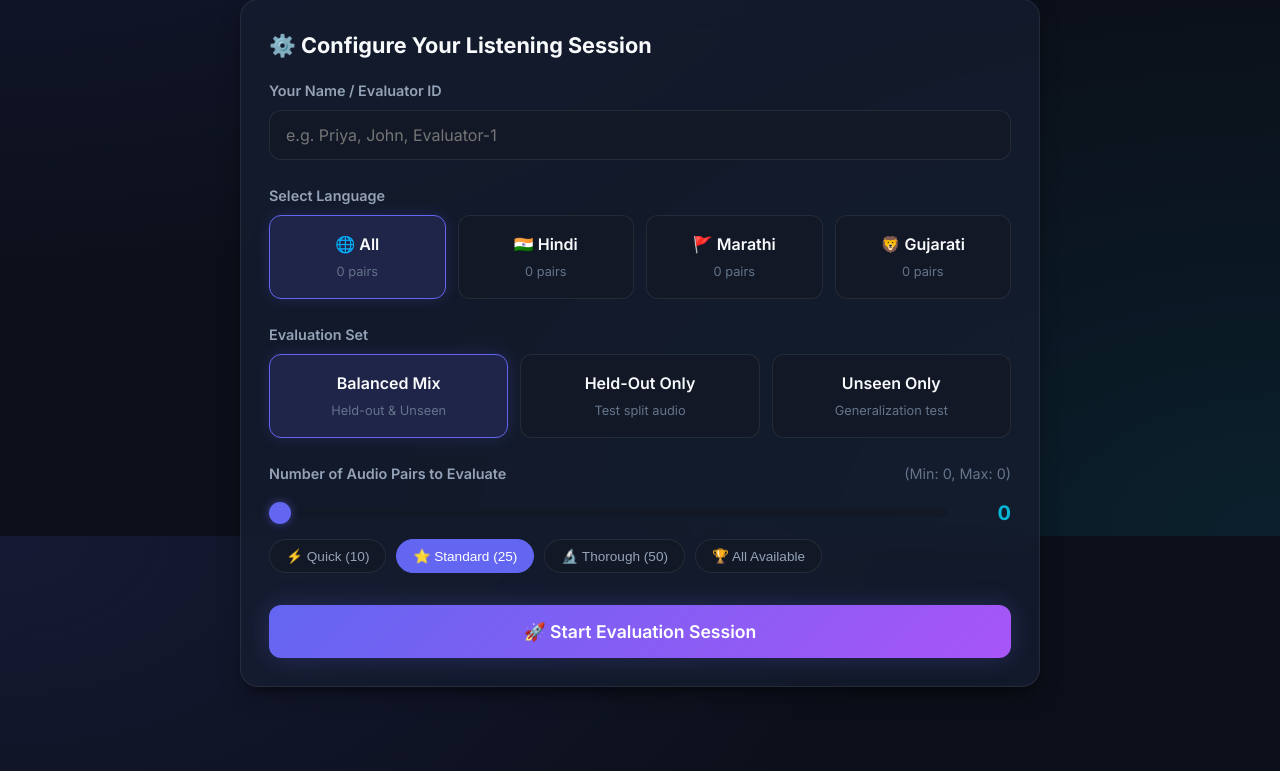
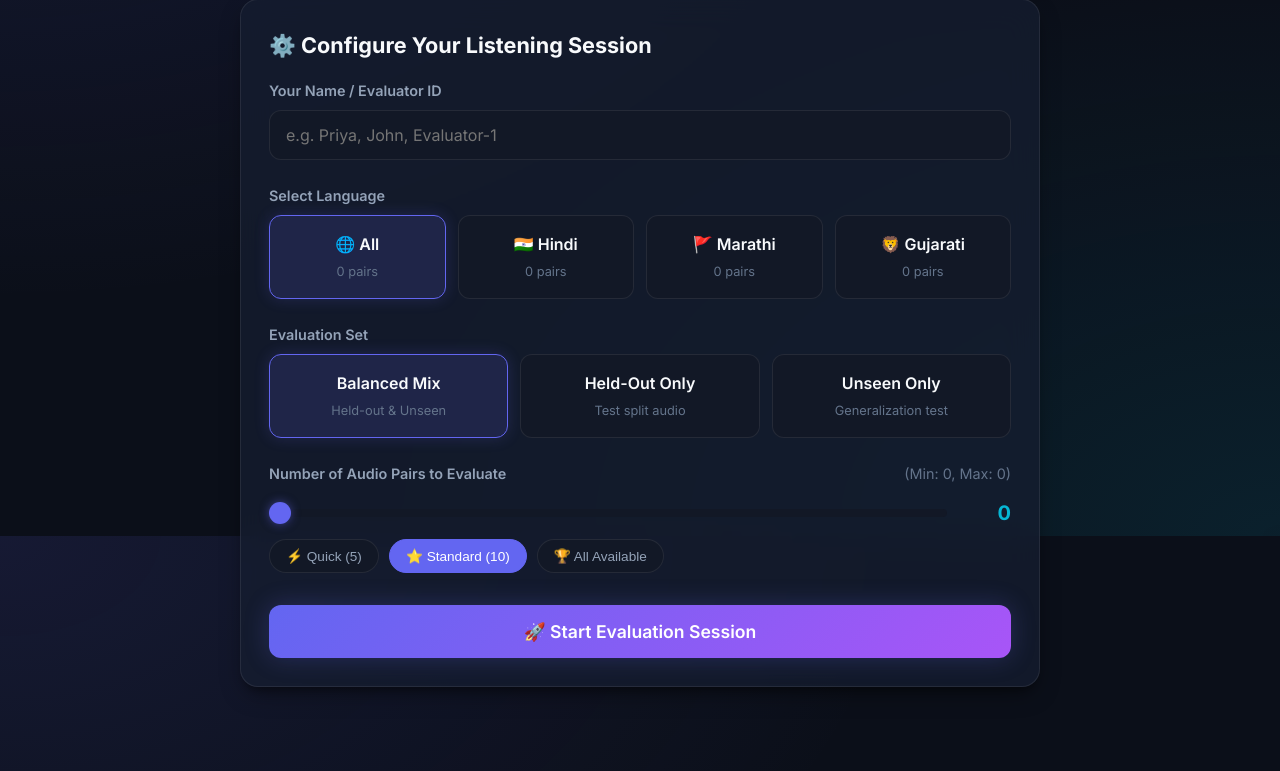
Before and after one commit to md-arshaq/Multilingual-g2p, a Flask app: page / in a window 1280 px wide. Shown: the part 264-1035 px from the top of the page. Run offline with Flask 3, Linux system fonts and the light colour scheme; data that the repository does not hold is empty.

Commit message:
feat: restrict evaluation and live demo presets strictly to short sentences (3-5 words max)

```diff
--- a/tts_app/app.py
+++ b/tts_app/app.py
@@ -137,7 +137,7 @@ def init_db():
 # ── Metadata & Sample Loader ──────────────────────────────────────────────────
 
 def load_all_sample_pairs():
-    """Load all synthesized sample pairs across all languages from inference metadata."""
+    """Load synthesized sample pairs across all languages, filtered to short sentences (at max 3-5 words)."""
     sample_pool = []
     for lang_code, cfg in LANG_CONFIGS.items():
         csv_path = cfg["metadata_csv"]
@@ -150,6 +150,12 @@ def load_all_sample_pairs():
                 baseline_wav = row.get("baseline_wav", "")
                 clustered_wav = row.get("clustered_wav", "")
                 eval_set = row.get("set", "held_out")
+                text = (row.get("text") or "").strip()
+
+                # Filter: strictly only small sentences (at max 3-5 words)
+                words = text.split()
+                if not (1 <= len(words) <= 5):
+                    continue
 
                 if not baseline_wav or not clustered_wav:
                     continue
@@ -164,7 +170,7 @@ def load_all_sample_pairs():
                         "eval_set": eval_set,
                         "sample_index": int(row.get("index", 0)),
                         "sample_id": row.get("sample_id", ""),
-                        "text": row.get("text", ""),
+                        "text": text,
                         "baseline_wav": baseline_wav,
                         "clustered_wav": clustered_wav,
                     })
--- a/tts_app/synthesizer.py
+++ b/tts_app/synthesizer.py
@@ -64,30 +64,34 @@ CHECKPOINTS = {
     },
 }
 
-# Curated Presets Library
+# Curated Presets Library (Short sentences: 3–5 words maximum)
 PRESETS = {
     "hi": [
-        {"category": "Conversation", "text": "नमस्ते, आप आज कैसे हैं? क्या सब कुछ ठीक है?"},
-        {"category": "News", "text": "भारत ने अंतरिक्ष विज्ञान और तकनीकी क्षेत्र में महत्वपूर्ण प्रगति हासिल की है।"},
-        {"category": "Proverb", "text": "जहाँ चाह, वहाँ राह होती है।"},
-        {"category": "Tongue Twister", "text": "चंदू के चाचा ने, चंदू की चाची को, चाँदनी रात में, चाँदी की चम्मच से चटनी चटाई।"},
-        {"category": "Literature", "text": "जीवन में आगे बढ़ने के लिए निरंतर परिश्रम और धैर्य बहुत आवश्यक है।"}
+        {"category": "Conversation", "text": "नमस्ते आप कैसे हैं"},
+        {"category": "Daily", "text": "आज मौसम बहुत अच्छा"},
+        {"category": "General", "text": "हम सब भारतीय हैं"},
+        {"category": "Proverb", "text": "सत्य की जीत होती"},
+        {"category": "Greeting", "text": "शुभ प्रभात मेरे दोस्त"},
+        {"category": "Courtesy", "text": "आपका बहुत बहुत धन्यवाद"}
     ],
     "mr": [
-        {"category": "Conversation", "text": "नमस्कार, तुम्ही कसे आहात? आजचा दिवस छान जावो."},
-        {"category": "News", "text": "महाराष्ट्रात आधुनिक तंत्रज्ञानाचा वापर करून जलसंधारणाची नवी कामे सुरू झाली आहेत."},
-        {"category": "Proverb", "text": "प्रयत्ने वाळूचे कण रगडीता तेलही गळे."},
-        {"category": "Tongue Twister", "text": "कावळ्याने काकडी खाल्ली आणि झाडावर जाऊन बसला."},
-        {"category": "Literature", "text": "मनुष्याचे विचारच त्याच्या जीवनाची दिशा आणि ध्येय ठरवतात."}
+        {"category": "Conversation", "text": "नमस्कार तुम्ही कसे आहात"},
+        {"category": "Daily", "text": "आजचा दिवस खूप छान"},
+        {"category": "General", "text": "आपण सर्व भारतीय आहोत"},
+        {"category": "Proverb", "text": "डोंगरावर बर्फ पडतो"},
+        {"category": "Greeting", "text": "शुभ प्रभात माझ्या मित्रा"},
+        {"category": "Courtesy", "text": "तुमचे मनापासून खूप आभार"}
     ],
     "gu": [
-        {"category": "Conversation", "text": "નમસ્તે, તમે કેમ છો? તમારો આજનો દિવસ સારો રહે."},
-        {"category": "News", "text": "ગુજરાતમાં નવી સૌર ઊર્જા પરિયોજનાઓનું સફળતાપૂર્વક નિર્માણ થઈ રહ્યું છે."},
-        {"category": "Proverb", "text": "સિદ્ધિ તેને જઈ વરે, જે પરસેવે ન્હાય."},
-        {"category": "Tongue Twister", "text": "કાચા પાપડ પાકા પાપડ, પાકા પાપડ કાચા પાપડ."},
-        {"category": "Literature", "text": "સત્ય અને અહિંસાના માર્ગ પર ચાલવાથી જીવનમાં શાંતિ મળે છે."}
+        {"category": "Conversation", "text": "નમસ્તે તમે કેમ છો"},
+        {"category": "Daily", "text": "આજે હવામાન ખૂબ સારું"},
+        {"category": "General", "text": "આપણે બધા ભારતીય છીએ"},
+        {"category": "Proverb", "text": "સિદ્ધિ તેને જઈ વરે"},
+        {"category": "Greeting", "text": "શુભ સવાર મારા મિત્ર"},
+        {"category": "Courtesy", "text": "તમારો ખૂબ ખૂબ આભાર"}
     ]
 }
+
 
 
 # ── Optimized VITS inference parameters for natural, human-quality audio ──
--- a/tts_app/templates/index.html
+++ b/tts_app/templates/index.html
@@ -32,25 +32,25 @@
           <label class="choice-card selected" data-lang="all">
             <input type="radio" name="language" value="all" checked>
             <div class="choice-title">🌐 All</div>
-            <div class="choice-desc" id="count-all">176 pairs</div>
+            <div class="choice-desc" id="count-all">44 pairs</div>
           </label>
 
           <label class="choice-card" data-lang="hi">
             <input type="radio" name="language" value="hi">
             <div class="choice-title">🇮🇳 Hindi</div>
-            <div class="choice-desc" id="count-hi">70 pairs</div>
+            <div class="choice-desc" id="count-hi">12 pairs</div>
           </label>
 
           <label class="choice-card" data-lang="mr">
             <input type="radio" name="language" value="mr">
             <div class="choice-title">🚩 Marathi</div>
-            <div class="choice-desc" id="count-mr">60 pairs</div>
+            <div class="choice-desc" id="count-mr">19 pairs</div>
           </label>
 
           <label class="choice-card" data-lang="gu">
             <input type="radio" name="language" value="gu">
             <div class="choice-title">🦁 Gujarati</div>
-            <div class="choice-desc" id="count-gu">46 pairs</div>
+            <div class="choice-desc" id="count-gu">13 pairs</div>
           </label>
         </div>
       </div>
@@ -83,19 +83,18 @@
       <div class="form-group">
         <label class="form-label" style="display: flex; justify-content: space-between;">
           <span>Number of Audio Pairs to Evaluate</span>
-          <span id="slider-range-indicator" style="color: var(--text-muted); font-weight: 400;">(Min: 10, Max: 176)</span>
+          <span id="slider-range-indicator" style="color: var(--text-muted); font-weight: 400;">(Min: 5, Max: 44)</span>
         </label>
 
         <div class="slider-container">
-          <input type="range" id="sample-count-slider" class="range-slider" min="10" max="176" value="25" step="1">
-          <div class="slider-value" id="sample-count-value">25</div>
+          <input type="range" id="sample-count-slider" class="range-slider" min="5" max="44" value="10" step="1">
+          <div class="slider-value" id="sample-count-value">10</div>
         </div>
 
         <!-- Preset Chips -->
         <div class="chip-group">
-          <button type="button" class="chip" data-count="10">⚡ Quick (10)</button>
-          <button type="button" class="chip active" data-count="25">⭐ Standard (25)</button>
-          <button type="button" class="chip" data-count="50">🔬 Thorough (50)</button>
+          <button type="button" class="chip" data-count="5">⚡ Quick (5)</button>
+          <button type="button" class="chip active" data-count="10">⭐ Standard (10)</button>
           <button type="button" class="chip" data-count="max" id="btn-max-count">🏆 All Available</button>
         </div>
       </div>
@@ -169,7 +168,7 @@ document.addEventListener("DOMContentLoaded", async () => {
 
   function updateSliderLimits() {
     const max = getMaxAvailable();
-    const min = Math.min(10, max);
+    const min = Math.min(5, max);
     slider.min = min;
     slider.max = max;
 
```
